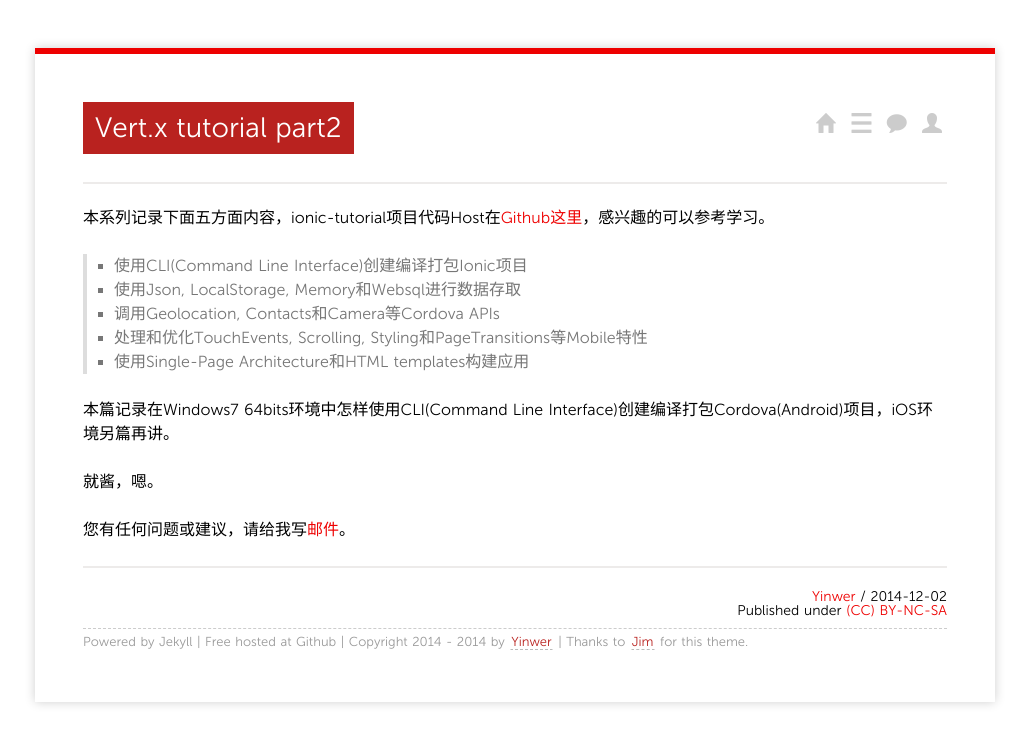
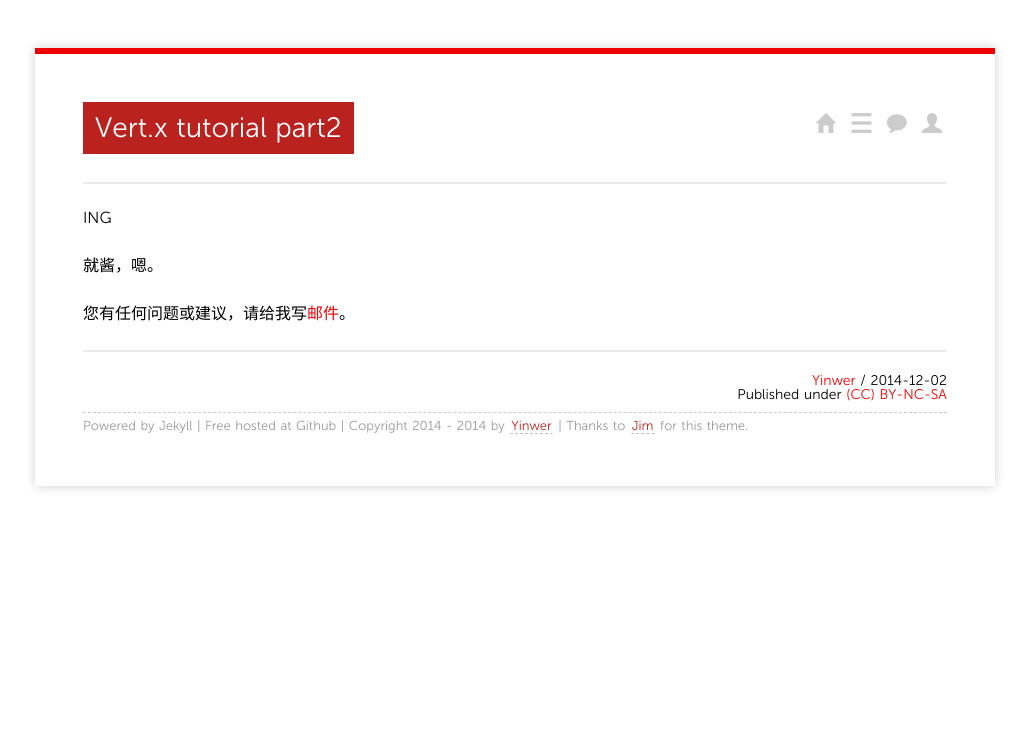
Before and after one commit to yinwer81/yinwer81.github.com, a Jekyll site: the page built from _posts/201411/2014-12-02-vert.x-tutorial-part2.md, in a window 1280 px wide. Shown: the top 744 px of the page, without its empty margins (125-1154 px from the left). Built offline with Jekyll 4.4.1, drawn with Linux system fonts in a browser that asks for light colours; nearby versions of some CDN libraries; Markdown is read by kramdown in place of the engine named in the settings; comment, search, counter and statistics services are not loaded.

Commit message:
refresh vert.x-tutorials

```diff
--- a/_posts/201411/2014-12-02-vert.x-tutorial-part2.md
+++ b/_posts/201411/2014-12-02-vert.x-tutorial-part2.md
@@ -4,14 +4,7 @@ title: "Vert.x tutorial part2"
 categories: Ionic
 ---
 
-本系列记录下面五方面内容，ionic-tutorial项目代码Host在[Github这里](https://github.com/yinwer81/ionic-tutorial)，感兴趣的可以参考学习。
->* 使用CLI(Command Line Interface)创建编译打包Ionic项目
->* 使用Json, LocalStorage, Memory和Websql进行数据存取
->* 调用Geolocation, Contacts和Camera等Cordova APIs
->* 处理和优化TouchEvents, Scrolling, Styling和PageTransitions等Mobile特性
->* 使用Single-Page Architecture和HTML templates构建应用
-
-本篇记录在Windows7 64bits环境中怎样使用CLI(Command Line Interface)创建编译打包Cordova(Android)项目，iOS环境另篇再讲。
+ING
 
 就酱，嗯。
 
```
Also changed, not shown: _posts/201411/2014-12-02-vert.x-tutorial-part1.md (+1 -8 lines).
